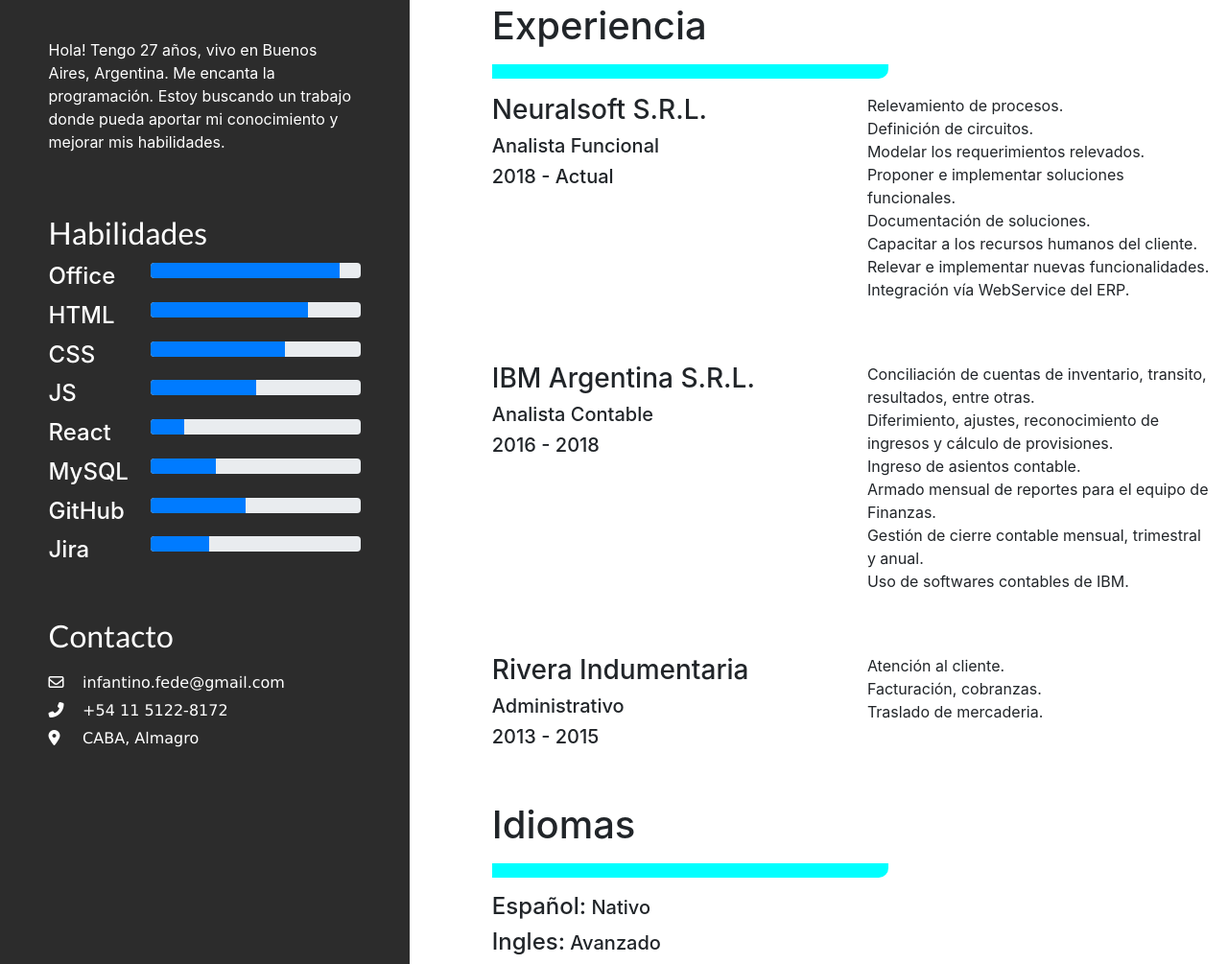
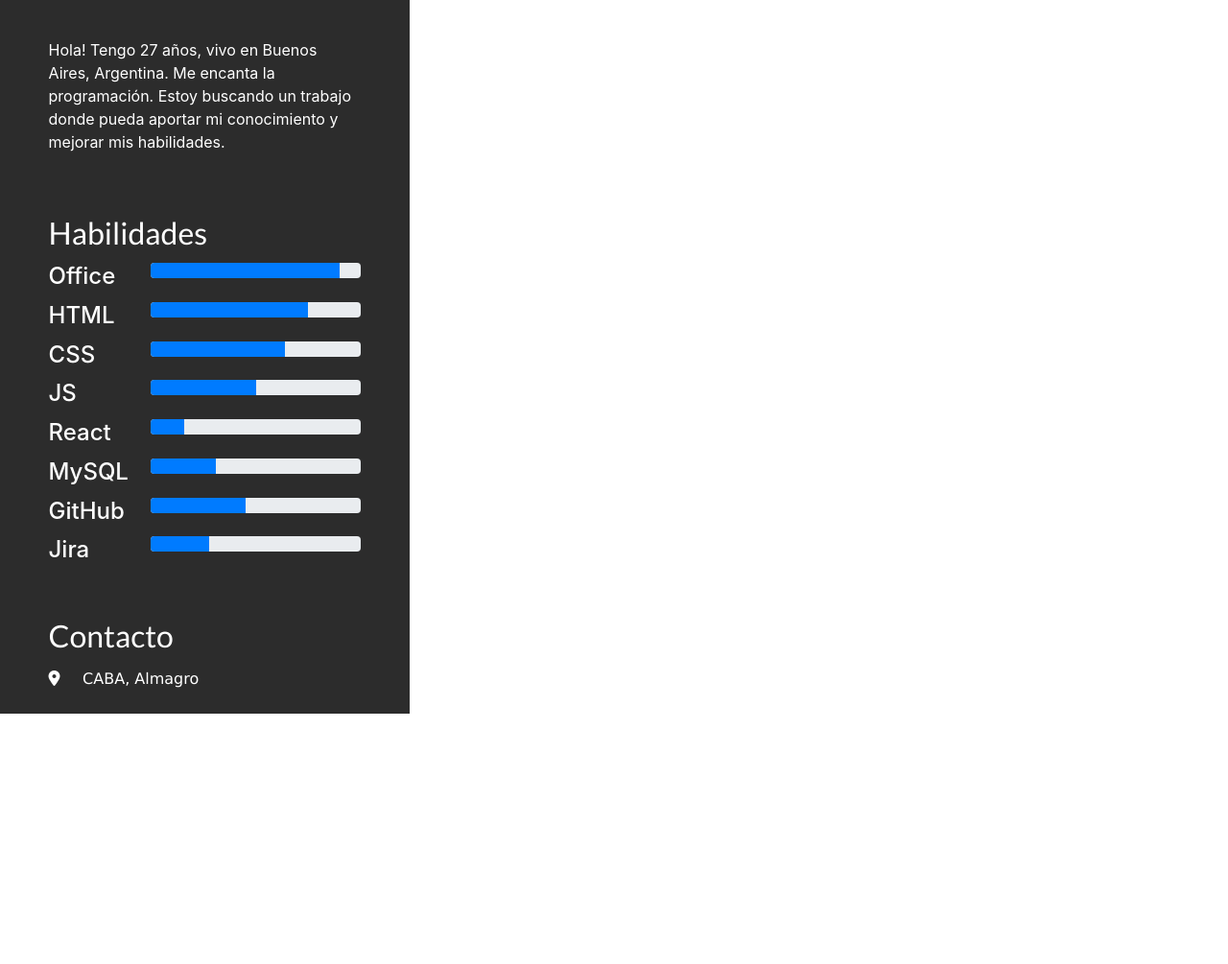
Before and after one commit to fede-infa/fede-infa.github.io, a website: page index.html in a window 1280 px wide. Shown: the part 594-1599 px from the top of the page at 96% size. After the commit the page ends 1338 px from the top, so only its background shows below. Drawn offline with nearby package versions, Linux system fonts and the light colour scheme.

Commit message:
Update index.html
Hide some info

```diff
--- a/index.html
+++ b/index.html
@@ -168,7 +168,7 @@
                         </div>
                         <div class="col-md-1 col-lg-1"></div>
                     </div>
-                    <div class="row mt-2">
+                    <!-- <div class="row mt-2">
                         <div class="col-md-1 col-lg-1"></div>
                         <div class="col-1"> <i class="far fa-envelope"></i> </div>
                         <div class="col"> <span>infantino.fede@gmail.com</span></div>
@@ -179,7 +179,7 @@
                         <div class="col-1"> <i class="fas fa-phone-alt"></i> </div>
                         <div class="col"> <span>+54 11 5122-8172</span></div>
                         <div class="col-md-1 col-lg-1"></div>
-                    </div>
+                    </div> -->
                     <div class="row mt-1 mb-4">
                         <div class="col-md-1 col-lg-1"></div>
                         <div class="col-1">
@@ -188,7 +188,7 @@
                         <div class="col-md-1 col-lg-1"></div>
                     </div>
                 </div>
-                <div class="col-md-8 col-12 mt-5 main">
+                <!-- <div class="col-md-8 col-12 mt-5 main">
                     <div class="row" id="educacion-utn">
                         <div class="col-md-1"></div>
                         <div class="col">
@@ -327,7 +327,7 @@
                             </div>
                         </div>
                     </div>
-                </div>
+                </div> -->
             </div>
         </div>
 
```
